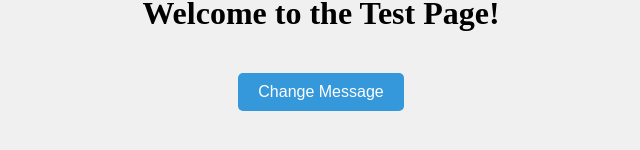
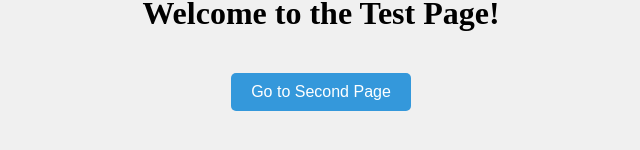
Before and after one commit to Real-JP-Games/TEST-2-PAGES, a plain HTML site: page index.html in a window 1280 px wide. Shown: the part 358-508 px from the top of the page, without its empty margins (319-959 px from the left). Drawn offline with Linux system fonts and the light colour scheme.

Commit message:
Update index.html

```diff
--- a/index.html
+++ b/index.html
@@ -10,7 +10,7 @@
 
   <div class="welcome-container">
     <h1 id="welcome-message">Welcome to the Test Page!</h1>
-    <button id="change-message-btn">Change Message</button>
+    <button id="change-message-btn">Go to Second Page</button>
   </div>
 
   <script src="script.js"></script>
```
